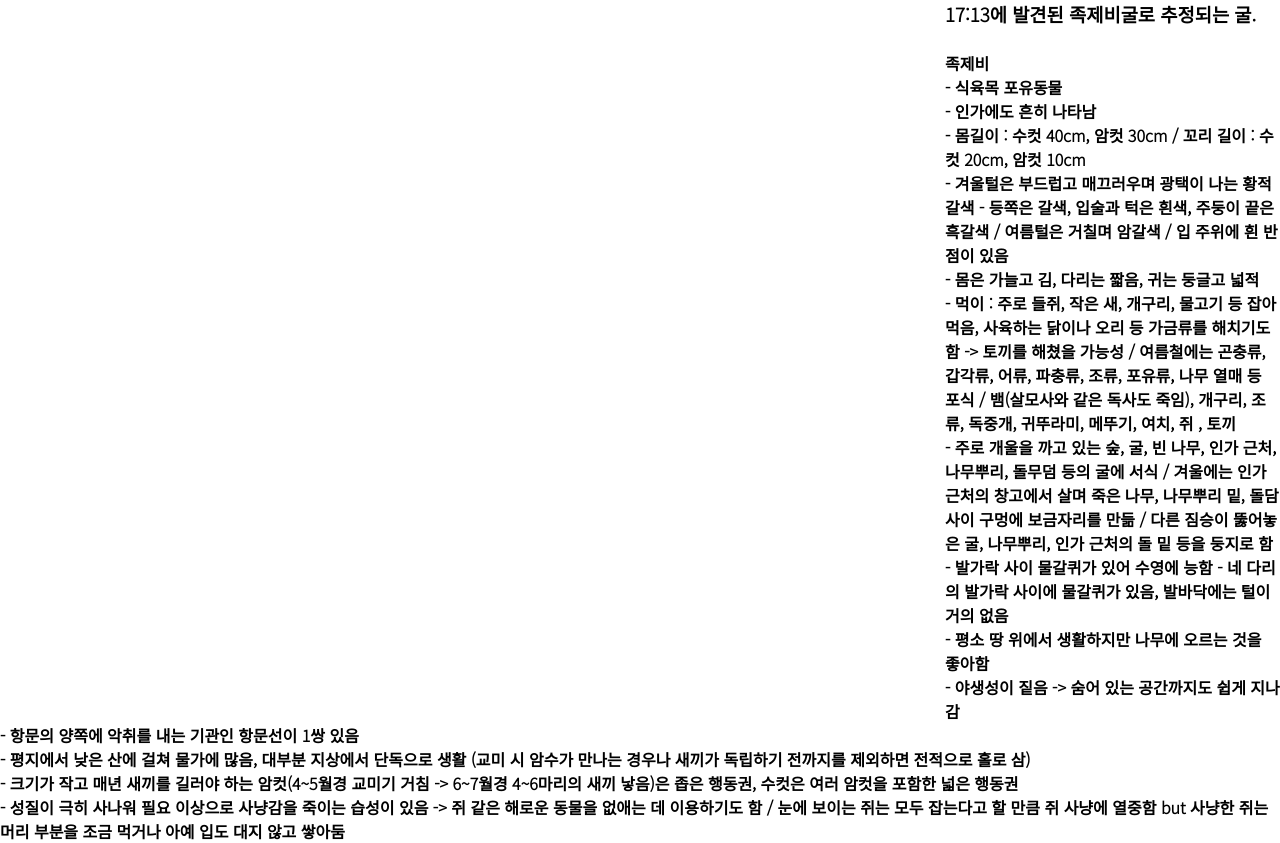
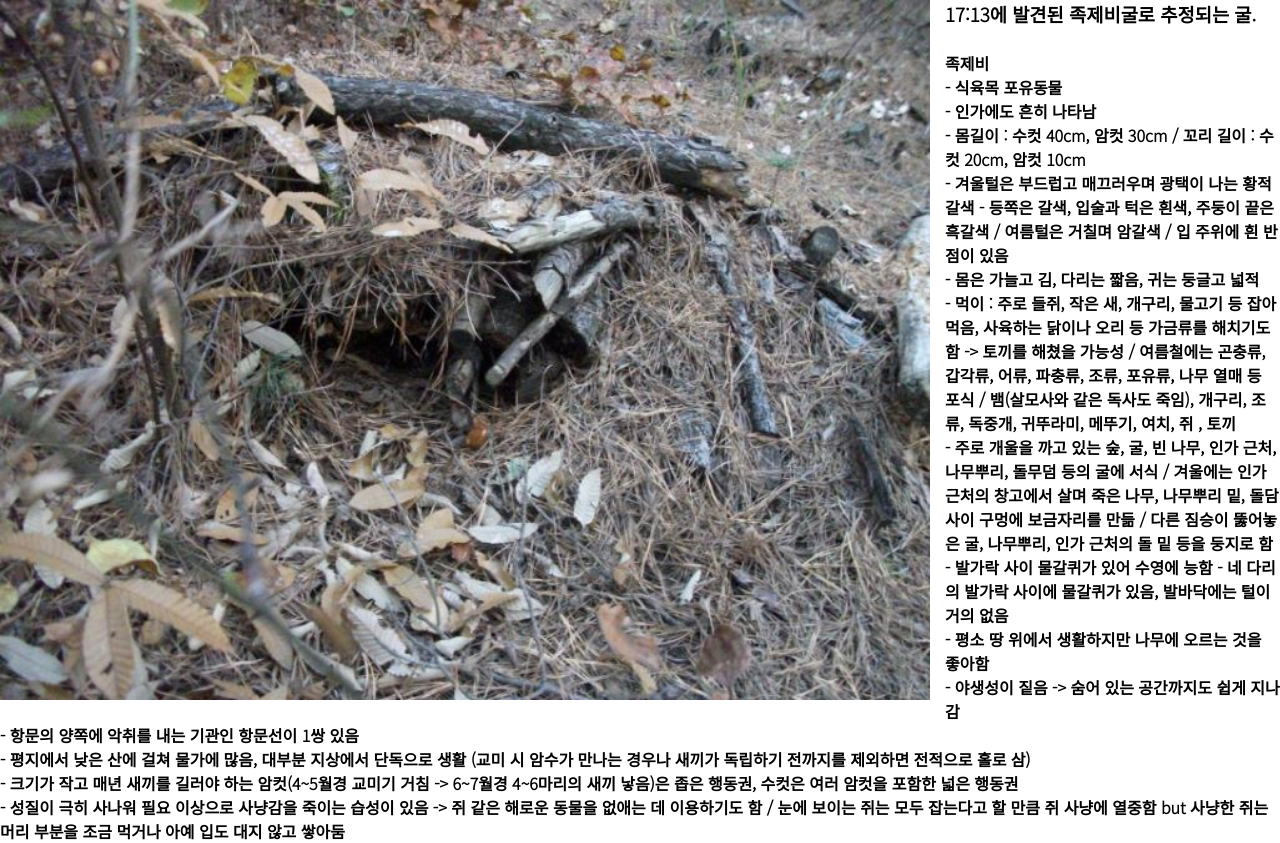
Before and after one commit to moonsoyul/5, a plain HTML site: page index.html in a window 1280 px wide. Drawn offline with Linux system fonts and the light colour scheme.

Commit message:
Update 5.css

```diff
--- a/5.css
+++ b/5.css
@@ -15,7 +15,7 @@
  }
 
  .background{
-    background-image: url("pic/5.png");
+    background-image: url("5.png");
 
     width:930px;
     height:700px;
```
